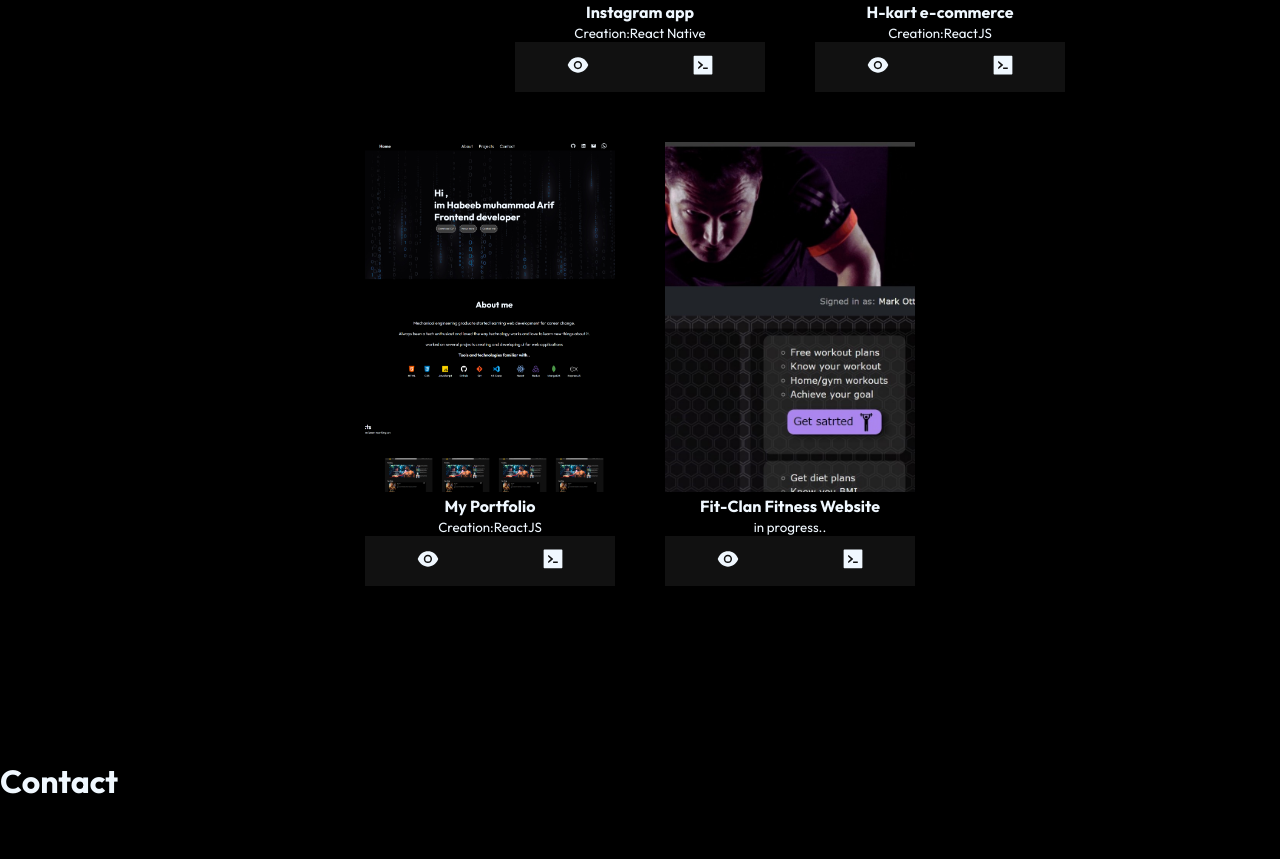
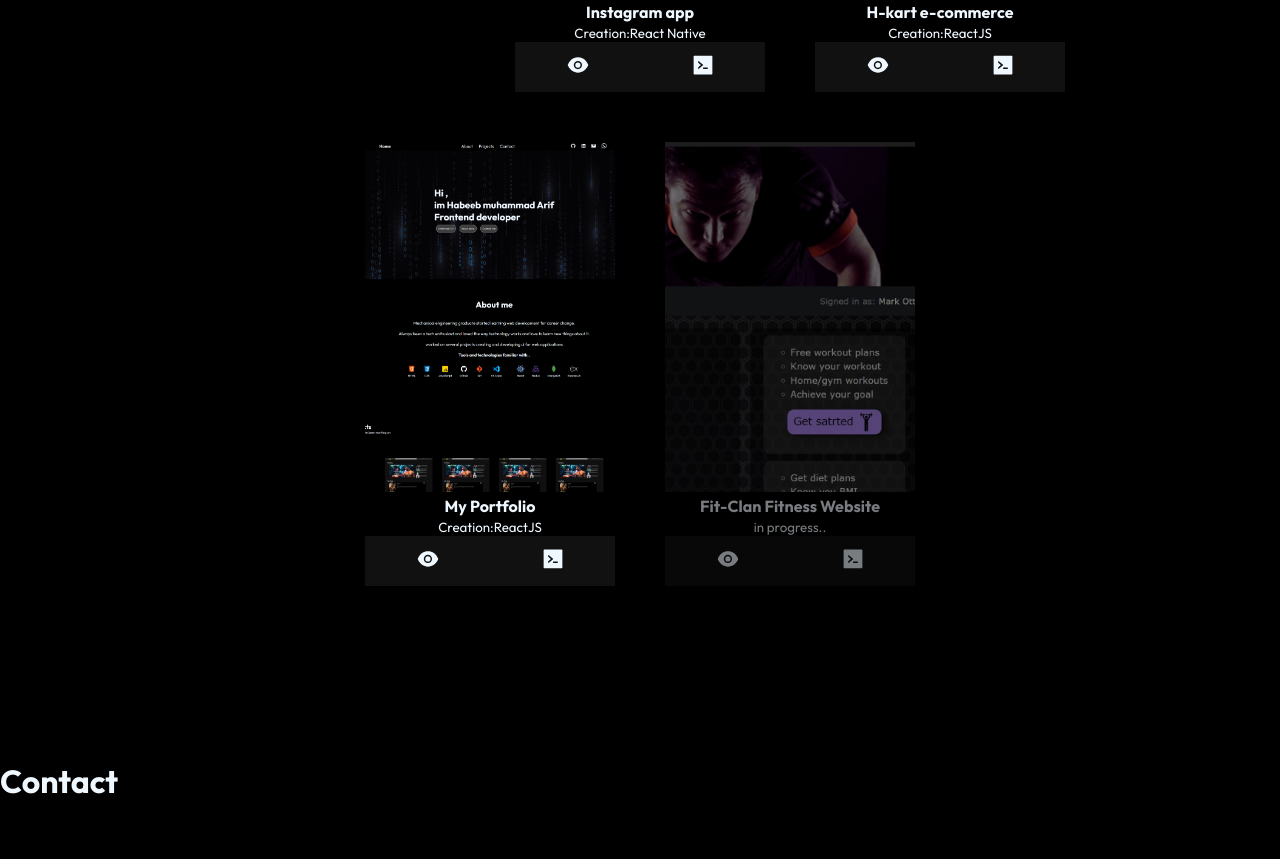
Before and after one commit to Habeeb8136/my-portfolio, a React (Create React App) app: page / in a window 1280 px wide. Shown: the part 2227-3086 px from the top of the page. Built offline with nearby package versions, Linux system fonts and the light colour scheme.

Commit message:
opacity of in progress project

```diff
--- a/src/Components/Navbar/Navbar.css
+++ b/src/Components/Navbar/Navbar.css
@@ -93,6 +93,10 @@ cursor: pointer;
  transform: scale(1.2);
  cursor: pointer;
 }
+.inProgress{
+    opacity: 0.5;
+}
+
 
 @media screen and (max-width: 600px) {
 
```
